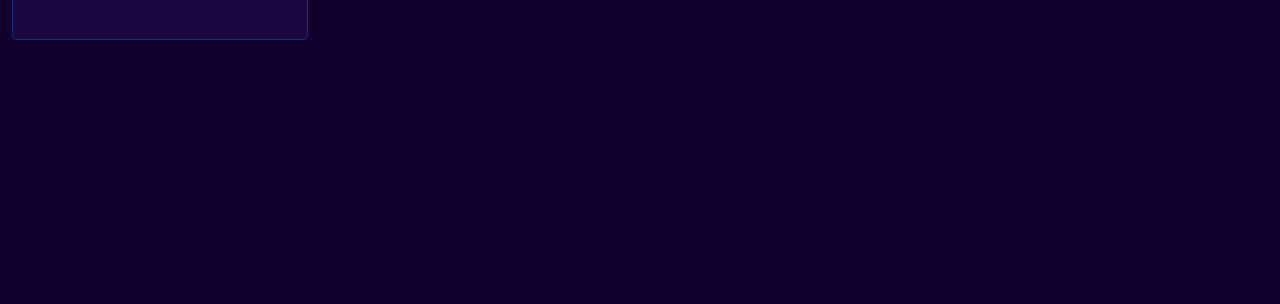
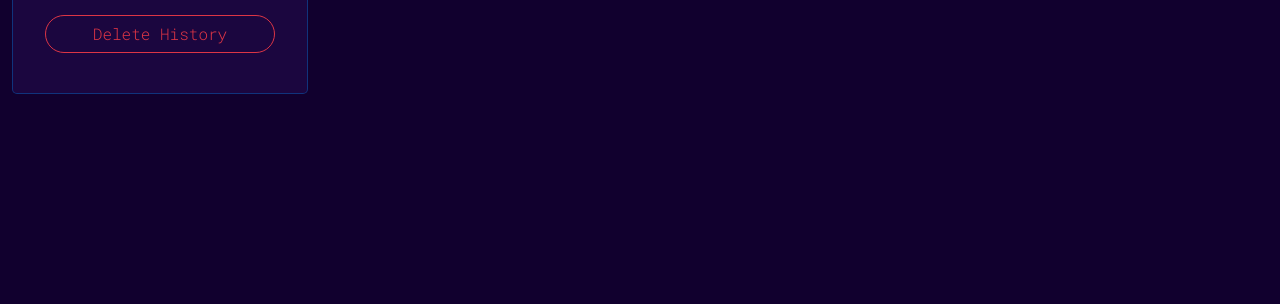
Before and after one commit to BavKudhail/Weather-dashboard, a plain HTML site: page index.html in a window 1280 px wide. Shown: the part 496-800 px from the top of the page. Drawn offline with nearby package versions, Linux system fonts and the light colour scheme.

```diff
--- a/index.html
+++ b/index.html
@@ -55,6 +55,8 @@
           <div class="current-weather-card">
             <h3 class="card-header text-center">Previous Searches:</h3>
             <div id="previousSearches" class="card-body">
+              <button type="submit" class="btn rounded-pill btn-outline-danger w-100 my-2">
+                Delete History
             </div>
           </div>
         </div>
```
Also changed, not shown: assets/images/screenshot.JPG (added), 1 other file.
